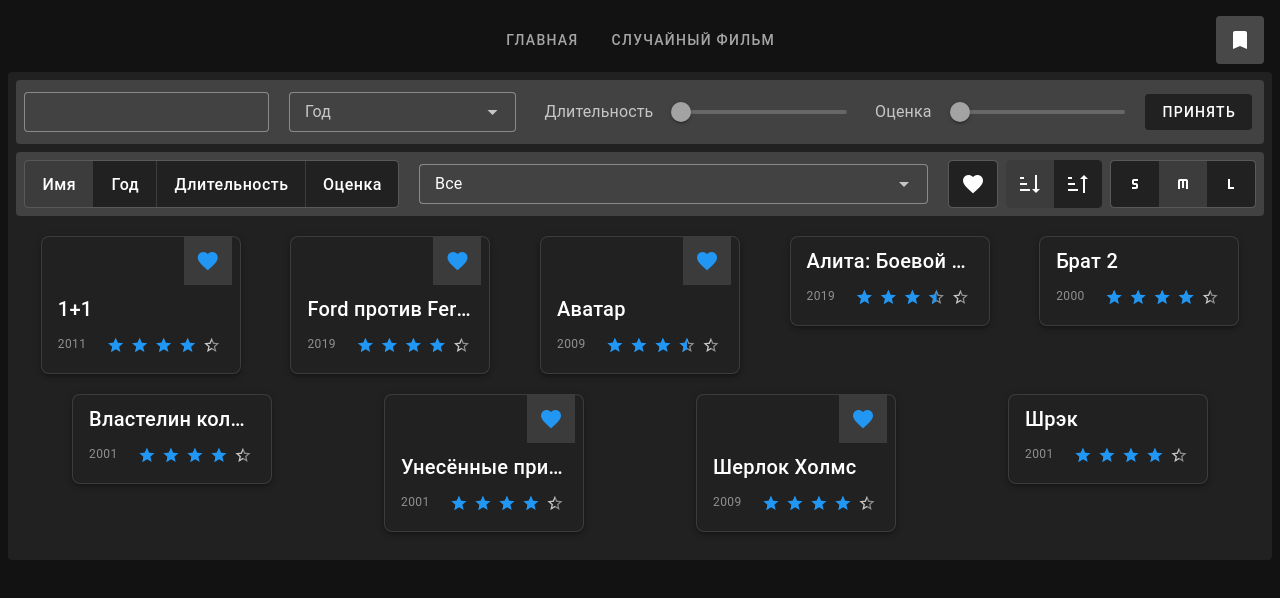
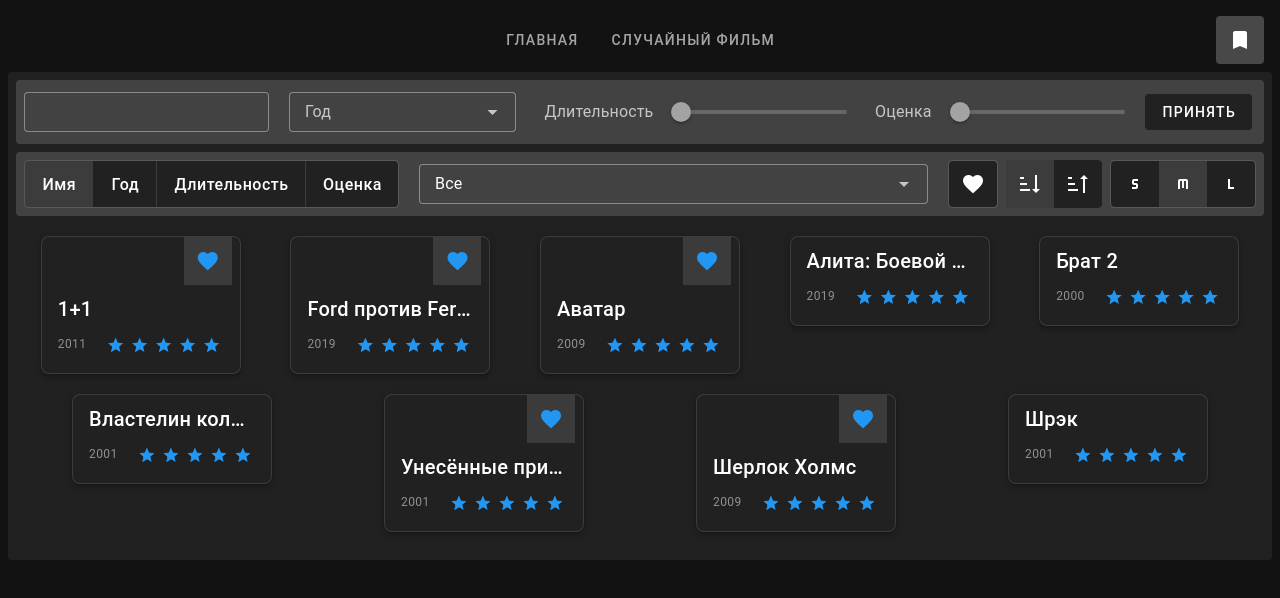
Before and after one commit to AxewB/cinema-search-js-vue, a Vue app: page /favourites in a window 1280 px wide. Shown: the top 598 px of the page. Built offline with nearby package versions, Linux system fonts and the light colour scheme.

Commit message:
cosmetic changes

```diff
--- a/src/components/FilmCard.vue
+++ b/src/components/FilmCard.vue
@@ -5,9 +5,10 @@
             :class="isHovering ? 'border-opacity-50' : 'border-opacity-10'"
             :elevation="isHovering ? 0 : 3"
             v-bind="props"
-            rounded="lg">
-      <v-img  :src="film.poster.previewUrl"
-              @click="moveToFilm(film)">
+            rounded="lg"
+            v-ripple
+            @click="moveToFilm(film)">
+      <v-img  :src="film.poster.previewUrl">
         <v-sheet  class="bg-transparent
                         d-flex
                         flex-column"
@@ -19,8 +20,7 @@
                           justify-end
                           pr-2"
                    width="100%" >
-            <v-btn v-if="isInFavourites" disabled rounded="0" icon
-                    @click="addFilmToFavourites(film.id)">
+            <v-btn v-if="isInFavourites" disabled rounded="0" icon>
               <VIcon icon="mdi-heart" color="primary"/>
             </v-btn>
           </v-sheet>
@@ -47,7 +47,7 @@
           readonly
           :length="5"
           :size="24"
-          :model-value="film.rating.kp / 2"
+          :model-value="film.rating.kp"
           active-color="primary"
           half-increments
         />
```
